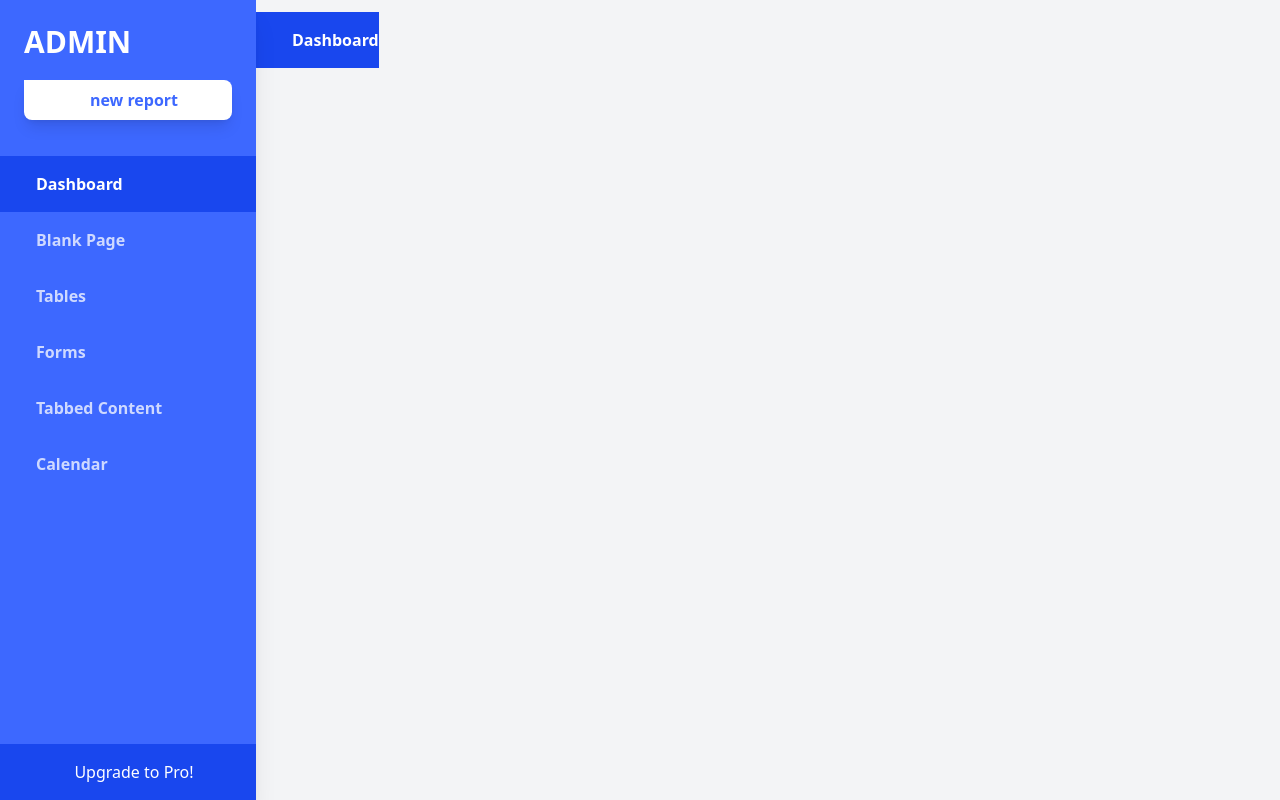
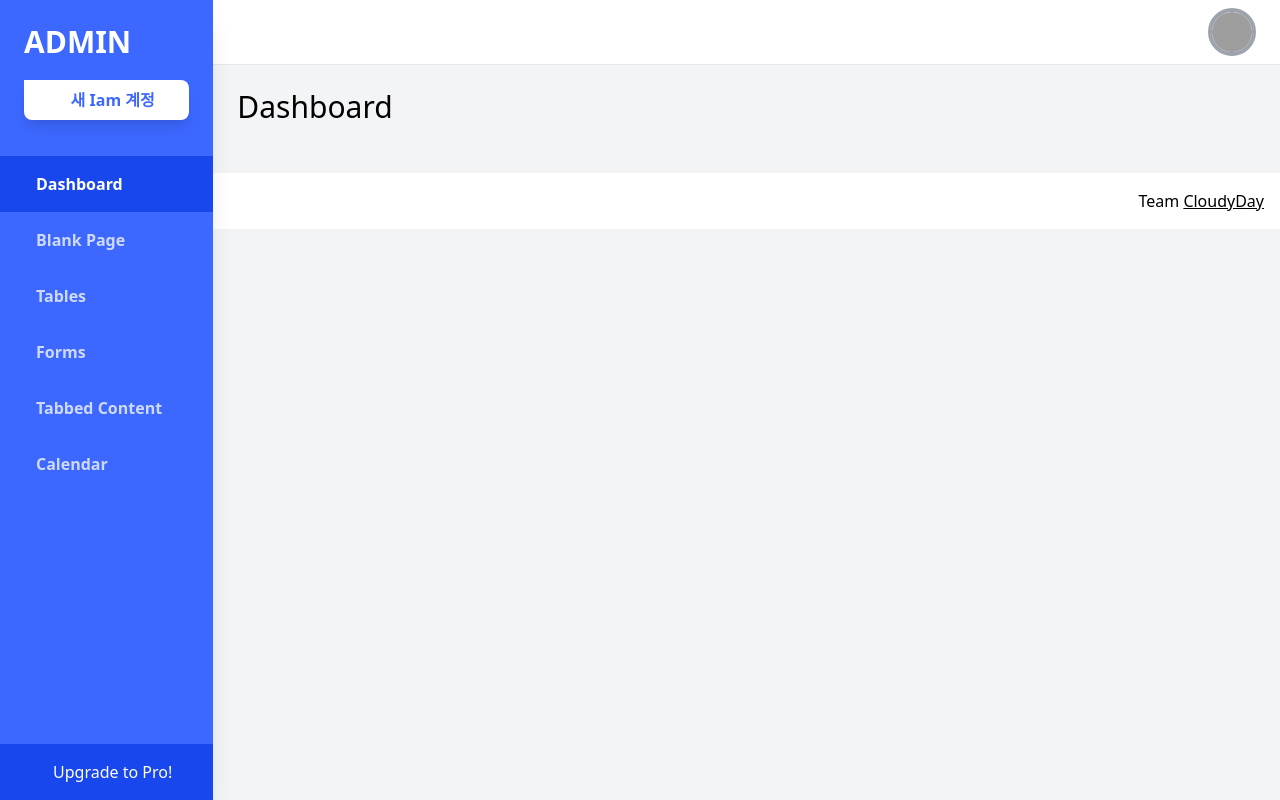
Before and after one commit to KUBER-LOUDY/kuber-loudy-front, a Next.js app: page /dashboard/blank in a window 1280 px wide. Built offline with nearby package versions, Linux system fonts and the light colour scheme; grey boxes are pictures that could not be loaded.

Commit message:
💄 Add header & footer & main

```diff
--- a/app/(dashboard)/layout.tsx
+++ b/app/(dashboard)/layout.tsx
@@ -1,5 +1,6 @@
 import type { Metadata } from "next"
 import "@/app/globals.css";
+import { Html } from "next/document";
 
 export const metadata: Metadata ={
     viewport : 'width=device-width, initial-scale=1.0',
@@ -13,13 +14,12 @@ export default function DashboardLayout({
   }) {
     return (
         <html lang = "en">
-
-            <body className="bg-gray-100 flex">
+        <body className="bg-gray-100 flex flex-row">
             <aside className="relative bg-sidebar h-screen w-64 hidden sm:block shadow-xl ">
                 <div className="p-6">
                     <a href="dashboard/blank.tsx" className="text-white text-3xl font-semibold uppercase hover:text-gray-300">admin</a>
                         <button className="w-full bg-white cta-btn font-semibold py-2 mt-5 rounded-br-lg rounded-bl-lg rounded-tr-lg shadow-lg hover:shadow-xl hover:bg-gray-300 flex items-center justify-center">
-                            <i className="fas fa-plus mr-3"></i> new report
+                            <i className="fas fa-plus mr-3"></i>새 Iam 계정
                         </button>
                 </div>
                     <nav className="text-white text-base font-semibold pt-3">
@@ -54,22 +54,33 @@ export default function DashboardLayout({
                         </a>
             </aside>
 
+            <div className="w-full flex flex-col h-screen overflow-y-hidden">
+                <header className="w-full items-center bg-white py-2 px-6 hidden sm:flex">
+                    <div className="w-1/2"></div>
+                    <div x-data = "{ isOpen : false }" className="relative w-1/2 flex justify-end">
+                        <button className="realtive z-10 w-12 h-12 rounded-full overflow-hidden border-4 border-gray-400 hover:border-gray-300 focus:border-gray-300 focus:outline-none">
+                            <img src = "https://source.unsplash.com/uJ8LNVCBjFQ/400x400">
+                            </img>
+                        </button>
+                    </div>
+                </header>
 
-                <section>
-                    {
-                        /* Include shared UI here e.g. a header or sidebar */
+                <div className="w-full overflow-x-hidden border-t flex flex-col">
+                    <main className="w-full flex-grow p-6">
+                        <h1 className="text-3xl text-black pb-6">Dashboard</h1>
 
-                    }
-                    <nav className="text-white text-base font-semibold pt-3">
-                        <a href="dashboard/blank.tsx" className="flex items-center active-nav-link text-white py-4 pl-6 nav-item">
-                            <i className="fas fa-tachometer-alt mr-3"></i>
-                            Dashboard
-                        </a>
-                    </nav>
+                        {children}
 
-                    {/* 이하 고유 페이지의 UI 출력 */}
-                    {children}
-                </section>
+
+                    </main>
+                    <footer className="w-full bg-white text-right p-4">
+                       Team <a target="_blank" href="https://github.com/KUBER-LOUDY" className="underline">CloudyDay</a>
+                    </footer>
+                </div>
+
+            </div>
+
+
         </body>
         </html>
     )
```
Lines whose indentation alone changed are shown as unchanged.
